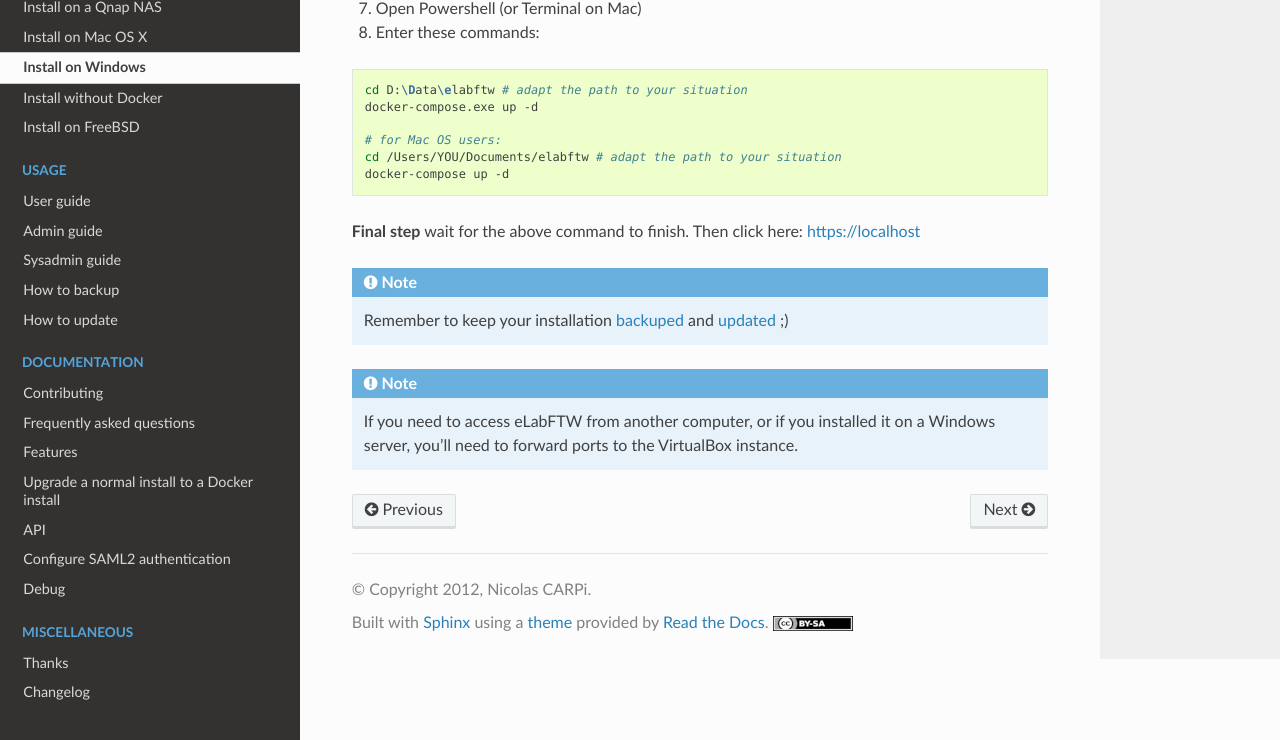
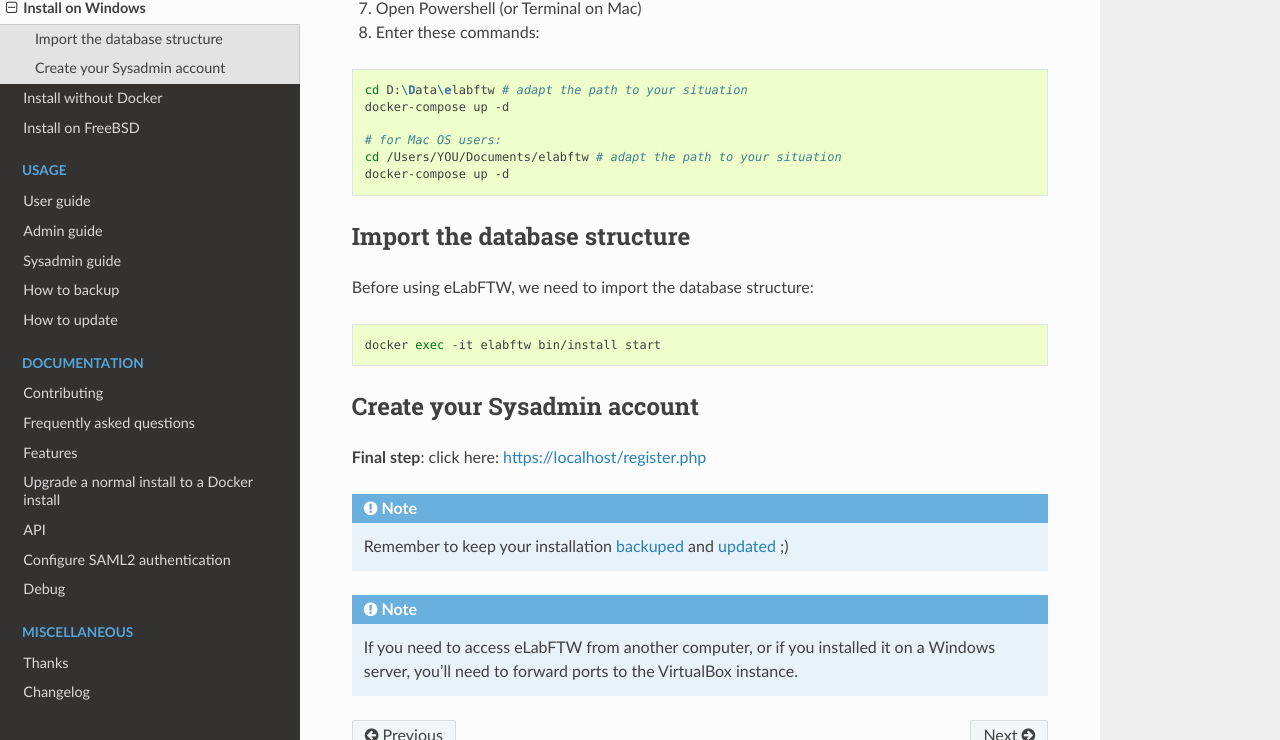
Before and after one commit to elabftw/elabdoc, a Sphinx documentation site: the page built from doc/install-windows.rst, in a window 1280 px wide and 900 px high, scrolled down 764 px, cut to the strip 160-900 px from the top of the window. Built offline with Sphinx 7.4.7 and the Read the Docs theme 2.0.0, drawn with Linux system fonts in a browser that asks for light colours; pages that are not in the unit, such as notebooks, are missing from menus.

Commit message:
update the windows install

```diff
--- a/doc/install-windows.rst
+++ b/doc/install-windows.rst
@@ -25,14 +25,25 @@
 .. code-block:: bash
 
     cd D:\Data\elabftw # adapt the path to your situation
-    docker-compose.exe up -d
+    docker-compose up -d
 
     # for Mac OS users:
     cd /Users/YOU/Documents/elabftw # adapt the path to your situation
     docker-compose up -d
 
+Import the database structure
+-----------------------------
 
-**Final step** wait for the above command to finish. Then click here: https://localhost
+Before using eLabFTW, we need to import the database structure:
+
+.. code-block:: bash
+
+    docker exec -it elabftw bin/install start
+
+Create your Sysadmin account
+----------------------------
+
+**Final step**: click here: https://localhost/register.php
 
 .. note:: Remember to keep your installation :doc:`backuped <backup>` and :doc:`updated <how-to-update>` ;)
 
```
